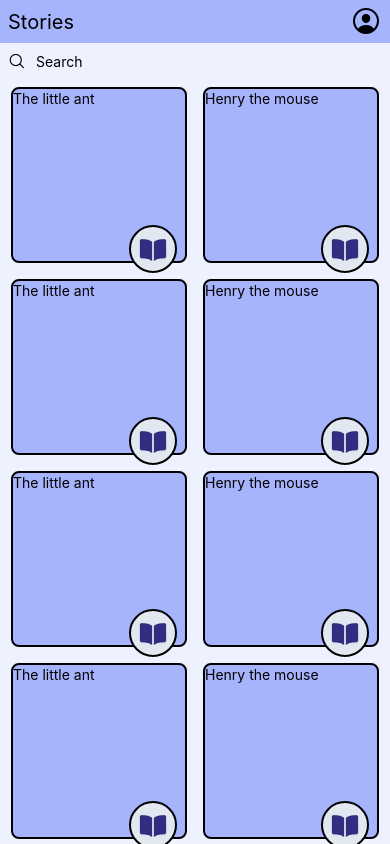
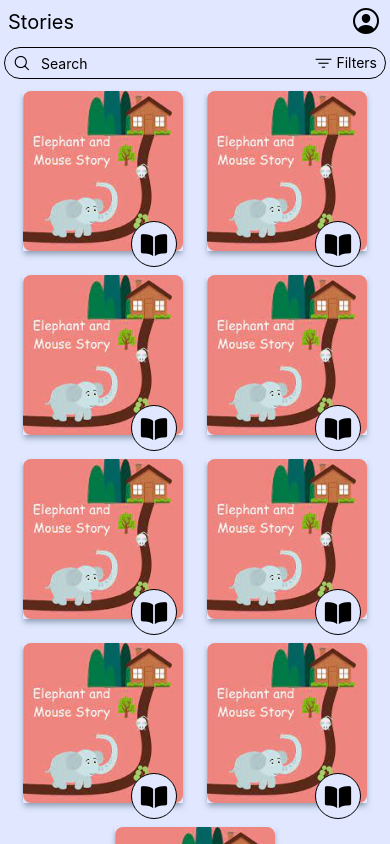
Before and after one commit to bryanmccarthy/stories, a React Native app: screen /Home in a window 390 px wide. Shown: the top 844 px of the page. Built offline with nearby package versions, Linux system fonts and the light colour scheme.

Commit message:
bg image and filter wip

```diff
--- a/HomeScreen.js
+++ b/HomeScreen.js
@@ -1,8 +1,8 @@
-import { useNavigation } from '@react-navigation/native';
 import { useLayoutEffect } from 'react';
-import { ScrollView, View, Text, SafeAreaView, Button, TextInput } from 'react-native';
+import { ScrollView, View, Text, SafeAreaView, TextInput, ImageBackground } from 'react-native';
 import Ionicons from '@expo/vector-icons/Ionicons';
-
+// {/* Button could be Lock Icon if unavailable to user */}
+            // {/* <Ionicons name="lock-closed-outline" size={32} color="black" /> */}
 const stories = [
   {
     id: 1,
@@ -51,33 +51,35 @@ function HomeScreen({ navigation }) {
   }, []);
 
   return (
-    <SafeAreaView className="bg-indigo-50">
+    <SafeAreaView className="bg-indigo-100">
       {/* Header */}
-      <View className="flex flex-row justify-between items-center px-2 py-1 bg-indigo-300">
+      <View className="flex flex-row justify-between items-center px-2 py-1 bg-indigo-100">
         <Text className="text-xl">Stories</Text>
         <Ionicons name="person-circle-outline" size={32} color="black" />
       </View>
-      {/* Search */}
-      <View className="relative flex flex-row items-center px-2 py-2">
+      {/* Search & filters */}
+      <View className="relative flex flex-row border-solid border rounded-2xl h-8 px-2 items-center border-black mt-1 mx-1 bg-indigo-100">
           <Ionicons name="search-outline" size={18} color="black" />
-        <TextInput className="absolute w-32 px-7" placeholder="Search" />
+          <TextInput className="absolute w-40 px-7 py-2" placeholder="Search" />
+          <View className="absolute right-1 flex flex-row">
+            <Ionicons name="filter-outline" size={18} color="black" />
+            <Text className="text-sm px-1">Filters</Text>
+          </View>
       </View>
       {/* Stories */}
       <ScrollView contentContainerStyle={styles.wrapper}>
         {stories.map(story => (
-          <View key={story.id} className="relative border-solid border-2 rounded-lg w-44 h-44 m-2 bg-indigo-300">
-            {/* IMAGE */}
-            <Text className="text-black text-sm">{story.name}</Text>
-            {/* Button could be Lock Icon if unavailable to user */}
-            {/* <Ionicons name="lock-closed-outline" size={32} color="black" /> */}
-            <View className="absolute right-2 -bottom-3 border-solid border-2 rounded-full px-2 pt-2 pb-1 bg-slate-200">
+          <View key={story.id} className="relative shadow-md shadow-slate-400 w-40 h-40 m-3">
+            <ImageBackground source={require('./assets/elephant.jpeg')} style={{ width: '100%', height: '100%' }} imageStyle={{ borderRadius: 8 }}>
+              <View className="absolute right-1.5 -bottom-4 border-solid border rounded-full px-2 pt-2 pb-1 bg-indigo-100">
               <Ionicons
                 name="book"
                 size={28}
-              color="rgb(49 46 129)"
+                color="black"
                 onPress={() => navigation.navigate('Story', { id: story.id, name: story.name  })}
               />
               </View>
+            </ImageBackground>
           </View>
         ))}
       </ScrollView>
--- a/package.json
+++ b/package.json
@@ -18,7 +18,7 @@
     "expo-status-bar": "~1.4.4",
     "nativewind": "^2.0.11",
     "react": "18.2.0",
-    "react-native": "0.71.7",
+    "react-native": "0.71.8",
     "react-native-safe-area-context": "4.5.0",
     "react-native-screens": "~3.20.0",
     "tailwindcss": "^3.3.2",
```
Also changed, not shown: assets/elephant.jpeg (added), 1 other file (tests, documents, lock files or other folders). Lines whose indentation alone changed are shown as unchanged.
